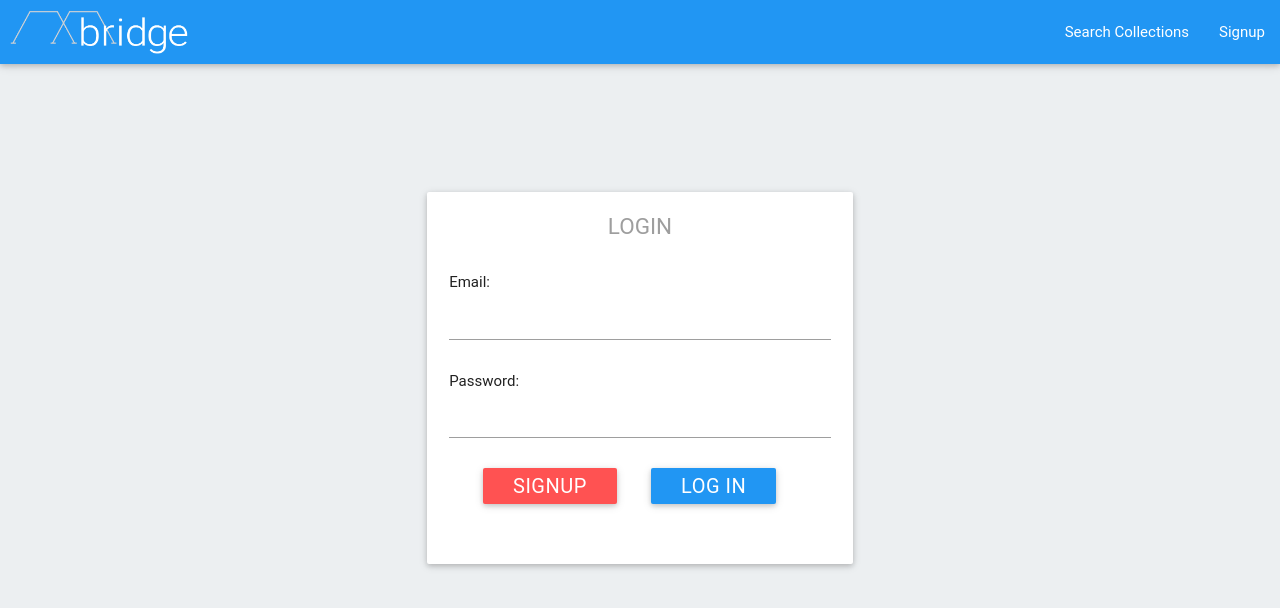
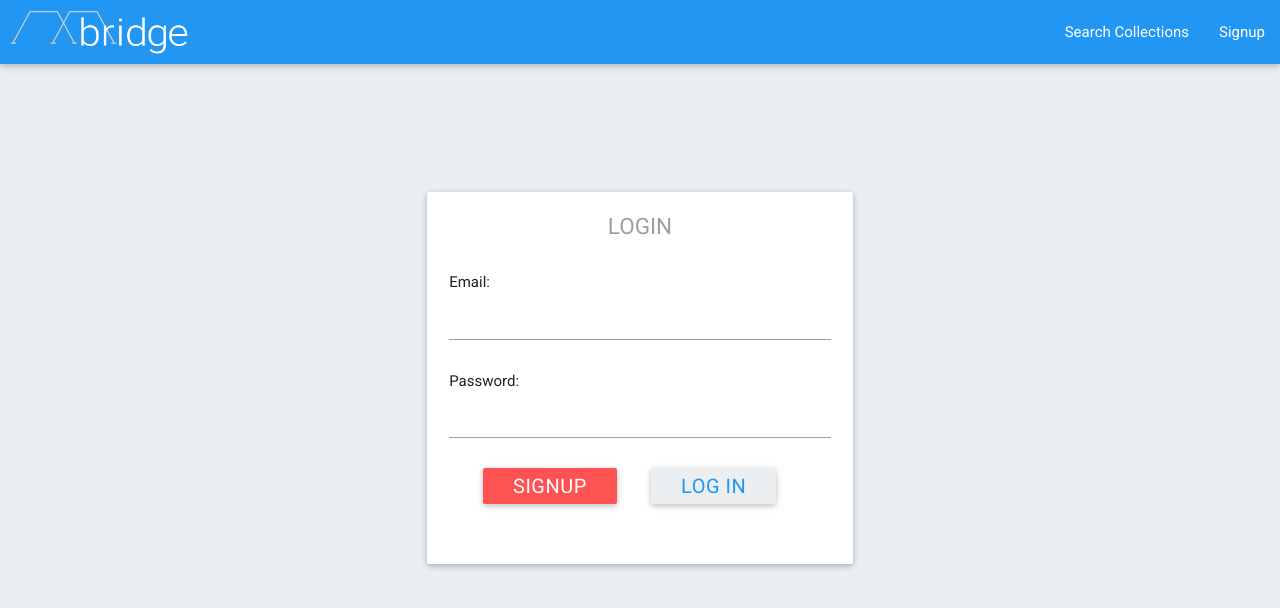
Before and after one commit to winiram/bridge, a Flask app: page /log_in in a window 1280 px wide. Shown: the top 608 px of the page. Run offline with Flask 2, Linux system fonts and the light colour scheme; some libraries are stand-ins or nearby versions; some web fonts are replaced.

Commit message:
added roboto font to the login page

```diff
--- a/app/templates/login.html
+++ b/app/templates/login.html
@@ -7,6 +7,7 @@
     <link rel="stylesheet" type="text/css" href="/static/animate.css" media="screen">
     <link rel="stylesheet" type="text/css" href="/static/custom.css" media="screen">
       <script src="https://cdnjs.cloudflare.com/ajax/libs/materialize/0.97.6/js/materialize.min.js"></script>
+    <link href='https://fonts.googleapis.com/css?family=Roboto:400,100,100italic,300,300italic,400italic,500,500italic,700,700italic,900,900italic' rel='stylesheet' type='text/css'>
     <title>Bridge</title>
 </head>
 
@@ -50,7 +51,7 @@
                     <a class="waves-effect waves-light btn red accent-2" id="signup" href="{{ url_for('sign_up') }}">Signup</a>
                 </div>
                 <div class="input-field col s3 offset-s2">
-                        <input type="submit" class="waves-effect waves-light btn blue nomargin-top" id="login" value="Log In">
+                        <input type="submit" class="waves-effect waves-light btn blue-grey lighten-5 blue-text nomargin-top" id="login" value="Log In">
                 </div>
 
             </div>
--- a/app/templates/signup.html
+++ b/app/templates/signup.html
@@ -6,6 +6,7 @@
     <link rel="stylesheet" type="text/css" href="/static/animate.css" media="screen">
     <link rel="stylesheet" type="text/css" href="/static/custom.css" media="screen">
     <script src="https://cdnjs.cloudflare.com/ajax/libs/materialize/0.97.6/js/materialize.min.js"></script>
+    <link href='https://fonts.googleapis.com/css?family=Roboto:400,100,100italic,300,300italic,400italic,500,500italic,700,700italic,900,900italic' rel='stylesheet' type='text/css'>
     <title>Bridge</title>
 </head>
 
```
